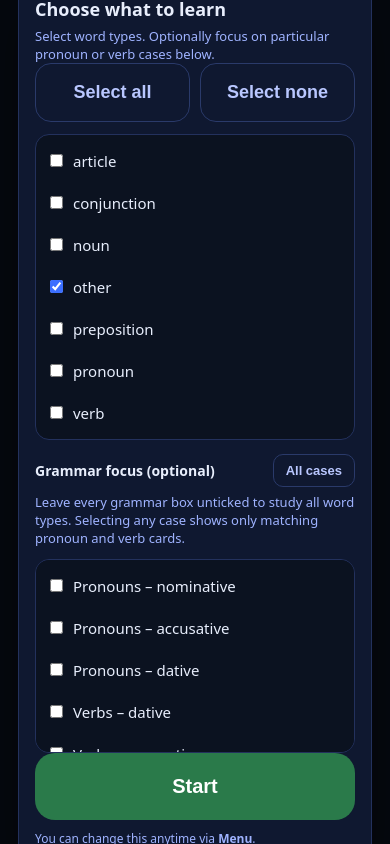
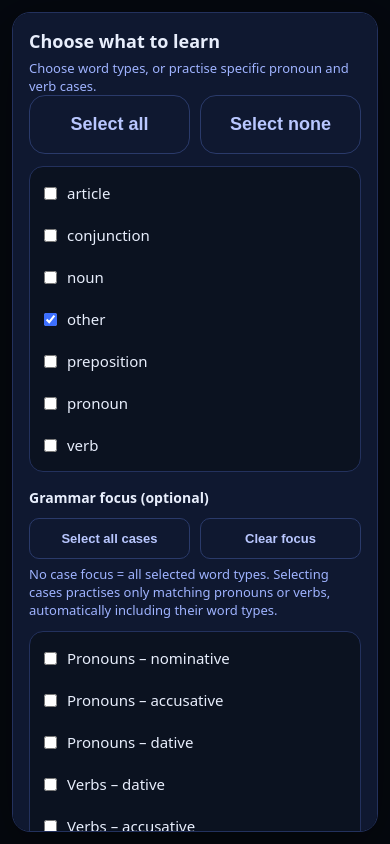
Before and after one commit to adb67/german-flashcards, a plain HTML site: page index.html in a window 390 px wide. Drawn offline with Linux system fonts and the light colour scheme.

Commit message:
Fix grammar case buttons and iPhone menu scrolling
* Clarify select all cases and clear grammar focus actions

* Make case buttons functional and make grammar focus include relevant word types

* Fix iPhone menu overflow by using a single scrollable panel

```diff
--- a/app.js
+++ b/app.js
@@ -414,6 +414,8 @@ const menuOverlay = document.getElementById("menuOverlay");
 const typeList = document.getElementById("typeList");
 const caseList = document.getElementById("caseList");
 const clearCaseBtn = document.getElementById("clearCaseBtn");
+const selectAllCasesBtn = document.getElementById("selectAllCasesBtn");
+const caseSelectionStatus = document.getElementById("caseSelectionStatus");
 const startBtn = document.getElementById("startBtn");
 const menuBtn = document.getElementById("menuBtn");
 const selectAllBtn = document.getElementById("selectAllBtn");
@@ -471,7 +473,19 @@ function buildTypeList() {
     row.append(check, labelEl);
     caseList.appendChild(row);
   }
+  updateCaseSelectionStatus();
 }
+
+function updateCaseSelectionStatus() {
+  const count = readSelectedCasesFromUI().length;
+  caseSelectionStatus.textContent = count === 0
+    ? "No case filter: all selected word types available."
+    : count === 6
+      ? "All six grammar cases selected."
+      : count + " of 6 grammar cases selected.";
+}
+
+caseList.addEventListener("change", updateCaseSelectionStatus);
 
 function readSelectedTypesFromUI() {
   const checks = typeList.querySelectorAll("input[type=checkbox]");
@@ -718,18 +732,30 @@ selectNoneBtn.addEventListener("click", () => {
   const checks = typeList.querySelectorAll("input[type=checkbox]");
   checks.forEach(ch => ch.checked = false);
 });
+selectAllCasesBtn.addEventListener("click", () => {
+  caseList.querySelectorAll('input[type="checkbox"]').forEach(ch => ch.checked = true);
+  updateCaseSelectionStatus();
+});
 clearCaseBtn.addEventListener("click", () => {
   caseList.querySelectorAll('input[type="checkbox"]').forEach(ch => ch.checked = false);
+  updateCaseSelectionStatus();
 });
 
 startBtn.addEventListener("click", () => {
   const selected = readSelectedTypesFromUI();
+  const selectedCases = readSelectedCasesFromUI();
+  // A case-focus choice automatically includes its associated word type.
+  // For example, Pronouns – dative works even when the pronoun type is unticked above.
+  for (const caseFocus of selectedCases) {
+    const type = caseFocus.split(":")[0];
+    if (!selected.includes(type)) selected.push(type);
+  }
   if (!selected.length) {
-    alert("Select at least one type (or Select all).");
+    alert("Select at least one word type or grammar case.");
     return;
   }
   state.selectedTypes = selected;
-  state.selectedCaseFilters = readSelectedCasesFromUI();
+  state.selectedCaseFilters = selectedCases;
   saveSelectedTypes(selected);
   saveCaseFilters(state.selectedCaseFilters);
   saveState();
--- a/index.html
+++ b/index.html
@@ -11,7 +11,7 @@
   <section id="menuOverlay" class="overlay hidden" aria-modal="true" role="dialog">
     <div class="overlayCard">
       <div class="overlayTitle">Choose what to learn</div>
-      <div class="overlaySub">Select word types. Optionally focus on particular pronoun or verb cases below.</div>
+      <div class="overlaySub">Choose word types, or practise specific pronoun and verb cases.</div>
 
       <div class="row">
         <button id="selectAllBtn" class="ghost">Select all</button>
@@ -20,9 +20,14 @@
 
       <div id="typeList" class="typeList"></div>
 
-      <div class="row grammarMenuHeading"><strong>Grammar focus (optional)</strong><button id="clearCaseBtn" class="ghost smallButton">All cases</button></div>
-      <div class="overlaySub">Leave every grammar box unticked to study all word types. Selecting any case shows only matching pronoun and verb cards.</div>
+      <div class="grammarMenuHeading"><strong>Grammar focus (optional)</strong></div>
+      <div class="row grammarCaseActions">
+        <button id="selectAllCasesBtn" type="button" class="ghost smallButton">Select all cases</button>
+        <button id="clearCaseBtn" type="button" class="ghost smallButton">Clear focus</button>
+      </div>
+      <div class="overlaySub">No case focus = all selected word types. Selecting cases practises only matching pronouns or verbs, automatically including their word types.</div>
       <div id="caseList" class="typeList caseList"></div>
+      <div class="caseSelectionStatus" id="caseSelectionStatus" role="status" aria-live="polite"></div>
 
       <div class="row">
         <button id="startBtn" class="good">Start</button>
--- a/styles.css
+++ b/styles.css
@@ -344,3 +344,42 @@ code{
   .typeList { max-height: 24vh; }
   .caseList { max-height: 18vh; }
 }
+
+/* One scroll area for the whole menu on phones. Nested scrolling previously
+   hid the final grammar option behind Start and trapped touch gestures. */
+.overlay {
+  overflow-y: auto;
+  overscroll-behavior: contain;
+  -webkit-overflow-scrolling: touch;
+  padding: max(12px, env(safe-area-inset-top)) 12px max(12px, env(safe-area-inset-bottom));
+}
+.overlayCard {
+  max-height: calc(100vh - 24px);
+  max-height: calc(100dvh - 24px);
+  overflow-y: auto;
+  -webkit-overflow-scrolling: touch;
+  overscroll-behavior: contain;
+}
+.overlayCard .typeList,
+.overlayCard .caseList {
+  max-height: none;
+  overflow: visible;
+}
+.grammarCaseActions {
+  margin-top: 10px;
+}
+.grammarCaseActions button {
+  flex: 1 1 0 !important;
+  min-width: 0;
+  font-size: 13px;
+  padding: 12px 8px;
+}
+.caseSelectionStatus {
+  font-size: 12px;
+  color: var(--muted);
+  padding: 8px 0 4px;
+}
+@media (max-height: 650px) {
+  .overlayCard { max-height: calc(100dvh - 24px); }
+  .overlayCard .typeList, .overlayCard .caseList { max-height: none; }
+}
```
